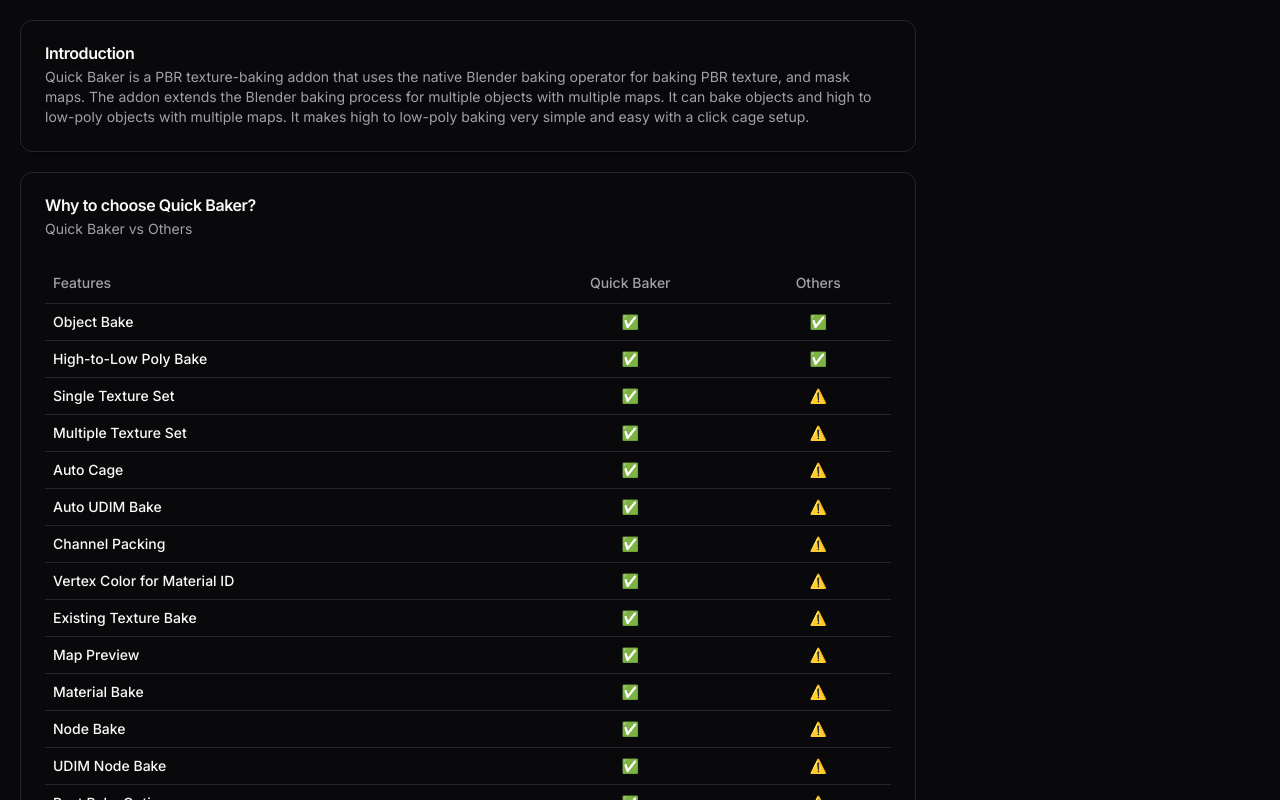
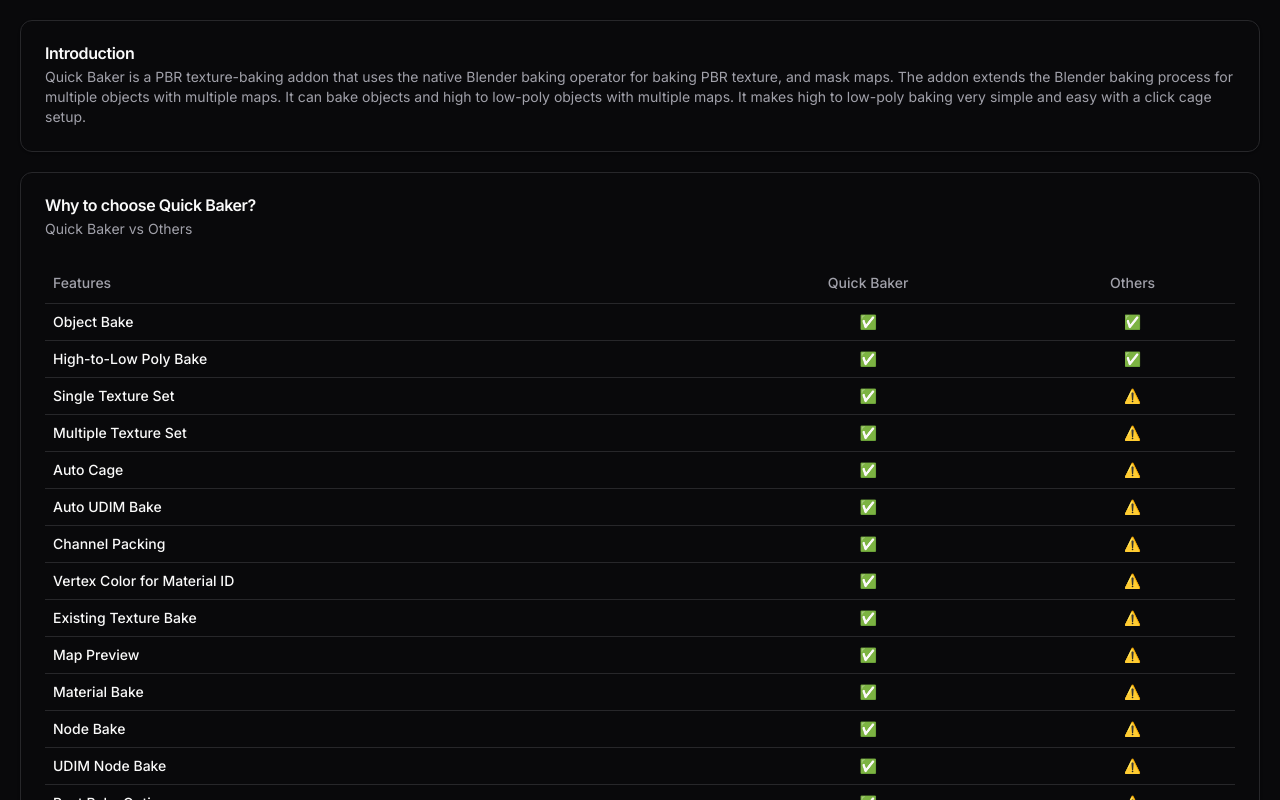
Before and after one commit to B3dHub/addons, a Next.js app: page /quick-decal in a window 1280 px wide. Shown: the top 800 px of the page. Built offline with nearby package versions, Linux system fonts and the light colour scheme.

Commit message:
Fixed: padding

```diff
--- a/app/quick-baker/page.tsx
+++ b/app/quick-baker/page.tsx
@@ -32,7 +32,7 @@ export const metadata: Metadata = {
 
 export default function QuickBakerPage() {
   return (
-    <div className="mx-5 my-5 flex flex-col justify-center gap-5 max-w-4xl">
+    <div className="px-5 my-5 flex flex-col justify-center gap-5">
       <Card>
         <CardHeader>
           <CardTitle>Introduction</CardTitle>
--- a/app/quick-decal/page.tsx
+++ b/app/quick-decal/page.tsx
@@ -32,7 +32,7 @@ export const metadata: Metadata = {
 
 export default function QuickDecalPage() {
   return (
-    <div className="mx-5 my-5 flex flex-col justify-center gap-5 max-w-4xl">
+    <div className="px-5 my-5 flex flex-col justify-center gap-5">
       <Card>
         <CardHeader>
           <CardTitle>Introduction</CardTitle>
```
